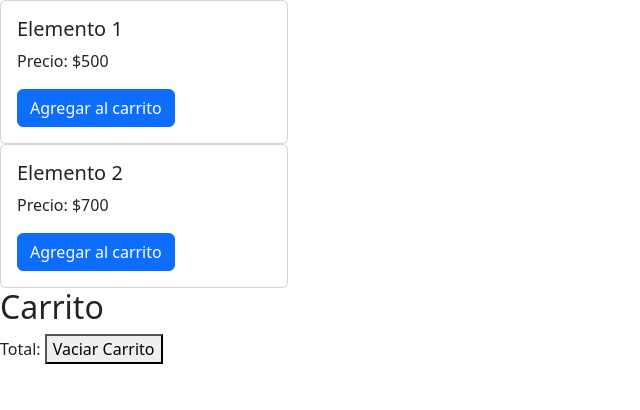
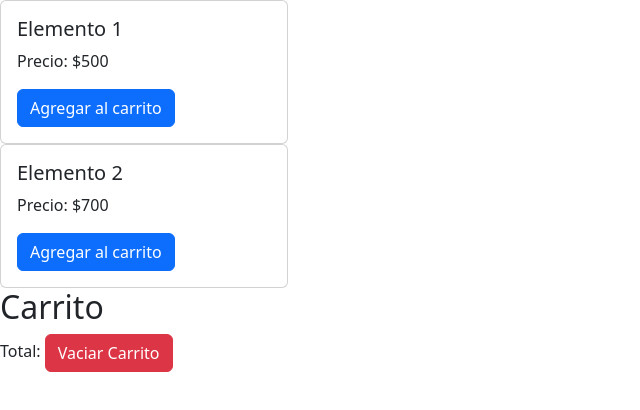
Before and after one commit to martindglaser/JavaScript-Glaser, a plain HTML site: page index.html in a window 1280 px wide. Shown: the whole page, without its empty margins (0-640 px from the left). Drawn offline with nearby package versions, Linux system fonts and the light colour scheme.

Commit message:
Segunda Entrega del Proyecto Final

```diff
--- a/index.html
+++ b/index.html
@@ -39,7 +39,7 @@
 	</div>
 
 	<h2>Carrito</h2><span>Total: <span id="totalCarrito"></span></span>
-	<button id="vaciarCarrito">Vaciar Carrito</button>
+	<button class="btn btn-danger" id="vaciarCarrito">Vaciar Carrito</button>
 	<div id="carrito"></div>
 
 	<script type="text/javascript" src="https://cdn.jsdelivr.net/npm/toastify-js"></script>
```
